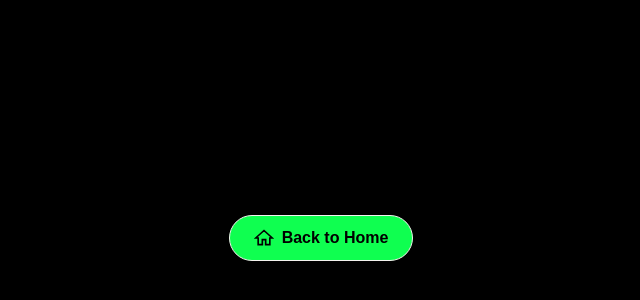
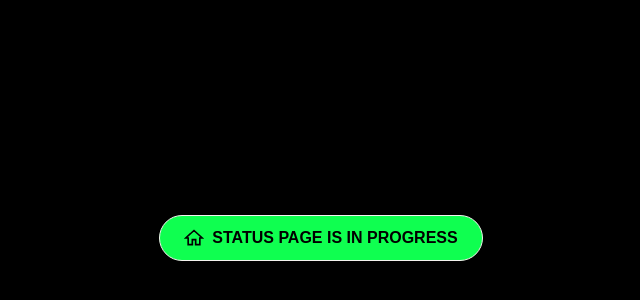
Before and after one commit to GOD-AVG/AWAY, a React (Vite) app: page /status in a window 1280 px wide. Shown: the part 162-462 px from the top of the page, without its empty margins (319-959 px from the left). Built offline with nearby package versions, Linux system fonts and the light colour scheme.

Commit message:
Update statuspage.tsx

```diff
--- a/src/components/statuspage.tsx
+++ b/src/components/statuspage.tsx
@@ -22,7 +22,7 @@ const StatusPage: React.FC = () => {
           >
             <path d="M10 20v-6h4v6h5v-8h3L12 3 2 12h3v8z" />
           </svg>
-          Back to Home
+          STATUS PAGE IS IN PROGRESS
         </button>
       </div>
     </div>
```
